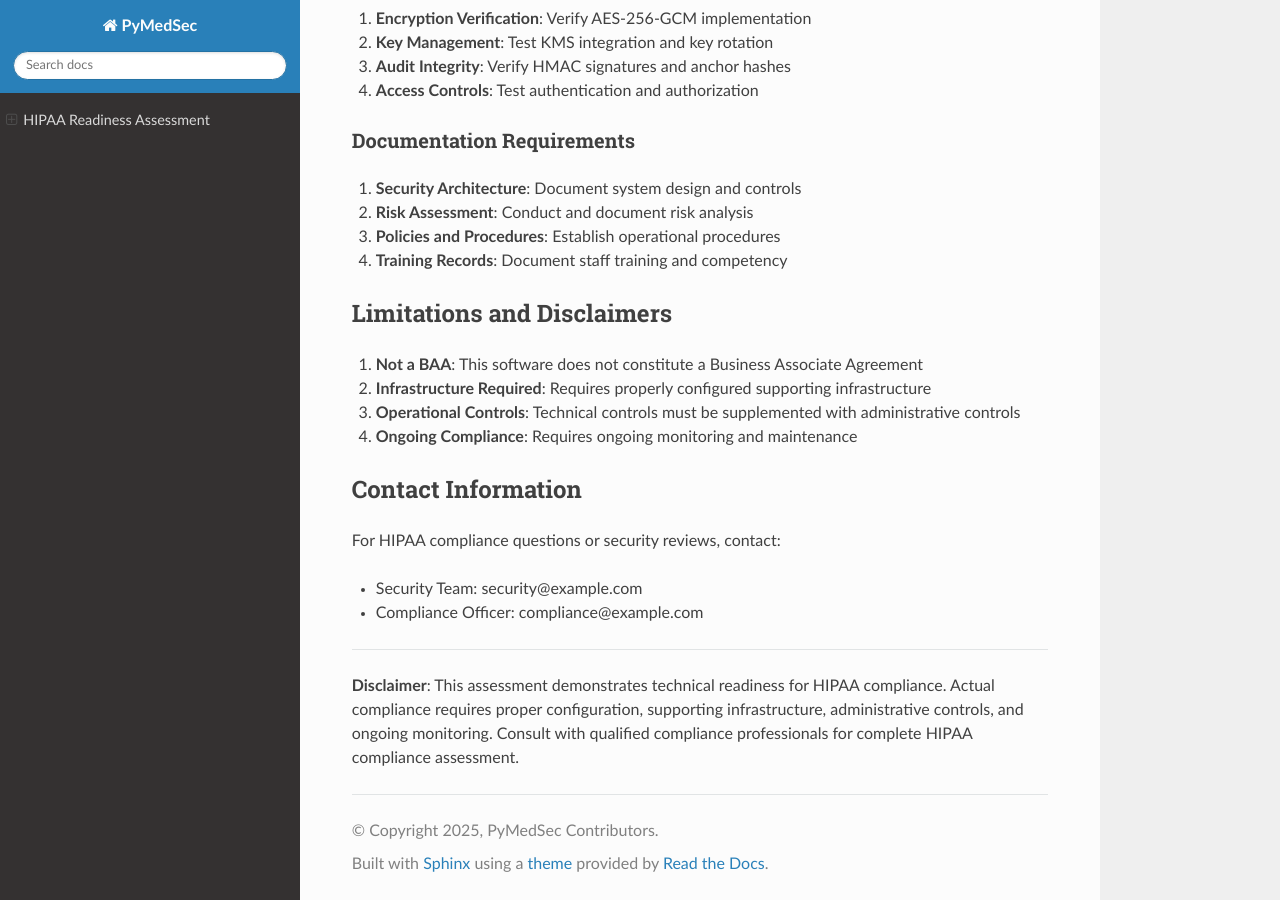
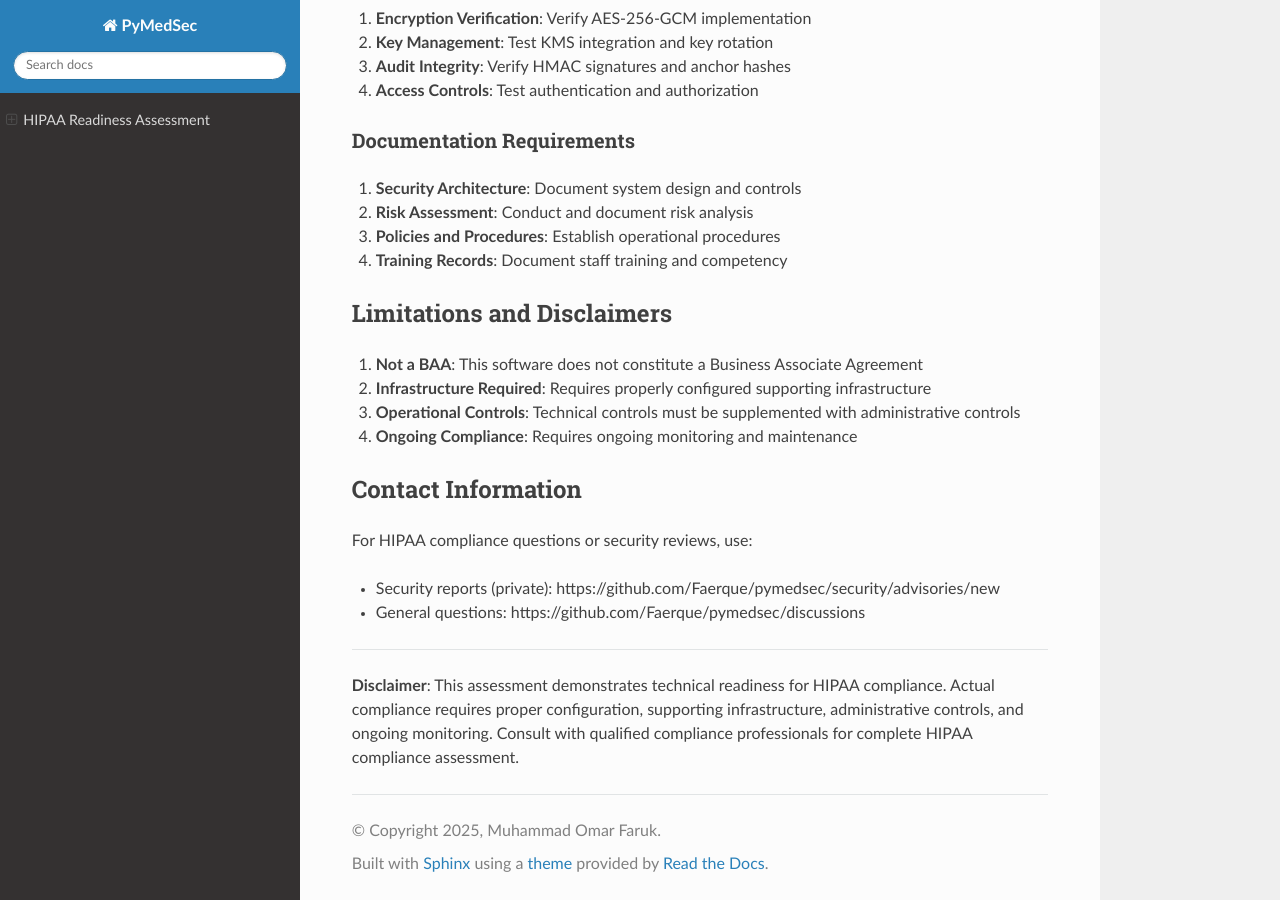
Before and after one commit to Faerque/pymedsec, a Sphinx documentation site: the page built from docs/HIPAA_READINESS.md, in a window 1280 px wide and 900 px high, scrolled down 5323 px. Built offline with Sphinx 7.4.7 and the Read the Docs theme 3.1.0, drawn with Linux system fonts in a browser that asks for light colours.

Commit message:
fix: update metadata/security docs and workflow env quoting

```diff
--- a/docs/HIPAA_READINESS.md
+++ b/docs/HIPAA_READINESS.md
@@ -237,10 +237,10 @@
 
 ## Contact Information
 
-For HIPAA compliance questions or security reviews, contact:
+For HIPAA compliance questions or security reviews, use:
 
-- Security Team: security@example.com
-- Compliance Officer: compliance@example.com
+- Security reports (private): https://github.com/Faerque/pymedsec/security/advisories/new
+- General questions: https://github.com/Faerque/pymedsec/discussions
 
 ---
 
--- a/docs/conf.py
+++ b/docs/conf.py
@@ -13,8 +13,8 @@
 
 # -- Project information -----------------------------------------------------
 project = "PyMedSec"
-project_copyright = "2025, PyMedSec Contributors"
-author = "PyMedSec Development Team"
+project_copyright = "2025, Muhammad Omar Faruk"
+author = "Muhammad Omar Faruk"
 release = "0.2.0"
 version = "0.2.0"
 
--- a/pymedsec/__init__.py
+++ b/pymedsec/__init__.py
@@ -51,8 +51,8 @@
 """
 
 __version__ = "0.2.0"
-__author__ = "Healthcare Security Team"
-__email__ = "security@example.com"
+__author__ = "Muhammad Omar Faruk"
+__email__ = ""
 __license__ = "Apache-2.0"
 
 # Lazy imports for the public API
--- a/pyproject.toml
+++ b/pyproject.toml
@@ -9,10 +9,10 @@
 readme = "README.md"
 license = {text = "Apache-2.0"}
 authors = [
-    {name = "PyMedSec Contributors", email = "opensource@pymedsec.org"}
+    {name = "Muhammad Omar Faruk"}
 ]
 maintainers = [
-    {name = "PyMedSec Development Team", email = "dev@pymedsec.org"}
+    {name = "Muhammad Omar Faruk"}
 ]
 keywords = ["medical", "imaging", "security", "hipaa", "gdpr", "encryption", "dicom", "blockchain"]
 classifiers = [
--- a/setup.cfg
+++ b/setup.cfg
@@ -6,10 +6,8 @@
 long_description_content_type = text/markdown
 license = Apache-2.0
 license_files = LICENSE, NOTICE
-author = PyMedSec Contributors
-author_email = opensource@pymedsec.org
-maintainer = PyMedSec Development Team
-maintainer_email = dev@pymedsec.org
+author = Muhammad Omar Faruk
+maintainer = Muhammad Omar Faruk
 url = https://github.com/Faerque/pymedsec
 project_urls =
     Documentation = https://pymedsec.readthedocs.io/
```
Also changed, not shown: README.md (+3 -3 lines), SECURITY.md (+1 -1 lines), 3 other files.
